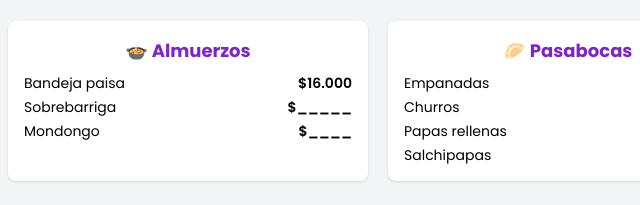
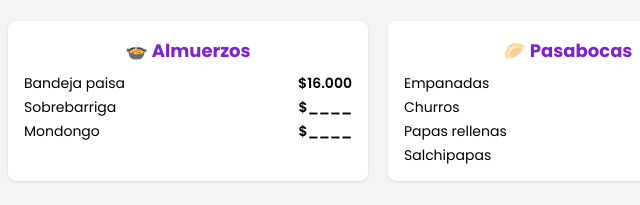
Before and after one commit to elispastor/restaurant-La-Mano-de-Dios, a plain HTML site: page index.html in a window 1280 px wide. Shown: the part 1155-1360 px from the top of the page, 452-1092 px from the left. Drawn offline with nearby package versions, Linux system fonts and the light colour scheme.

Commit message:
Update index.html

```diff
--- a/index.html
+++ b/index.html
@@ -166,7 +166,7 @@
                     <h3 class="text-lg font-bold text-center text-purple-700 mb-2">🍲 Almuerzos</h3>
                     <ul class="space-y-1 text-sm">
                         <li class="flex justify-between"><span>Bandeja paisa</span><span class="font-semibold">$16.000</span></li>
-                        <li class="flex justify-between"><span>Sobrebarriga</span><span class="font-semibold">$_____</span></li>
+                        <li class="flex justify-between"><span>Sobrebarriga</span><span class="font-semibold">$____</span></li>
                       <li class="flex justify-between"><span>Mondongo</span><span class="font-semibold">$____</span></li>
                     </ul>
                 </div>
```
